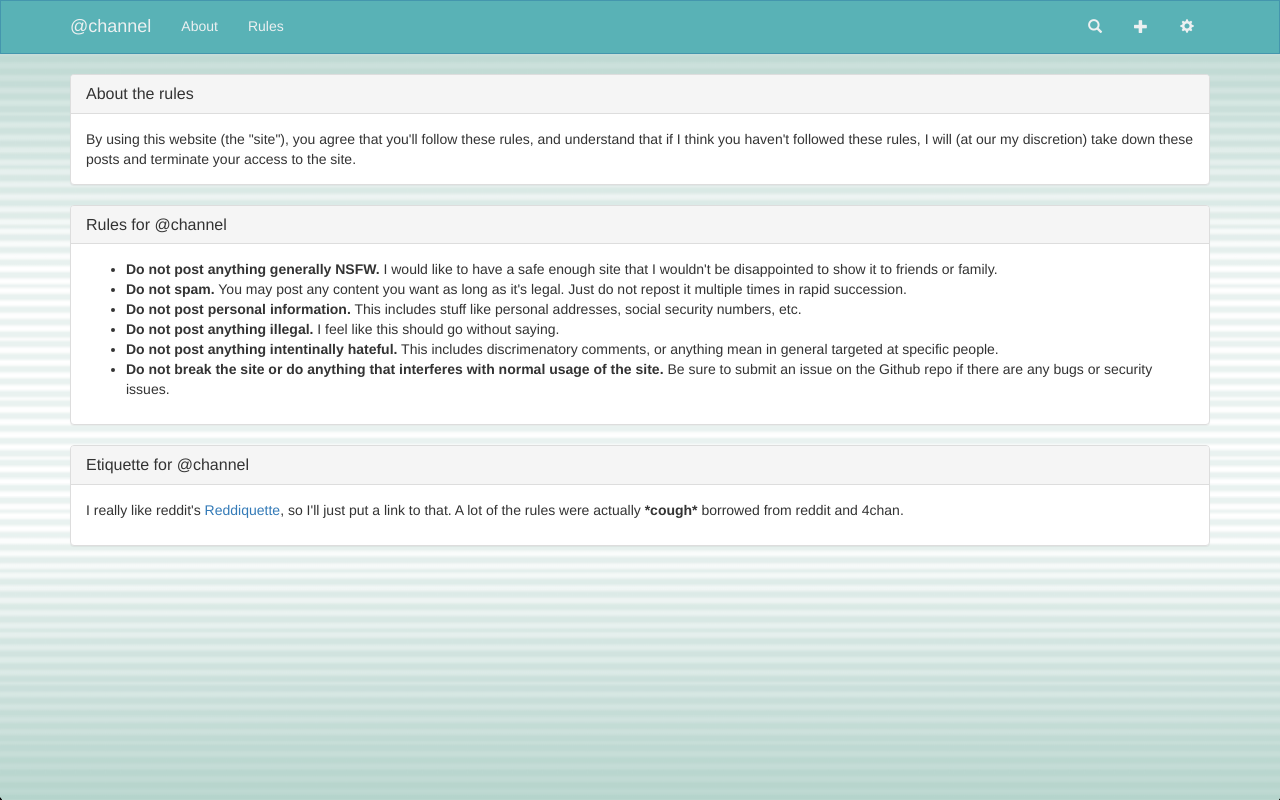
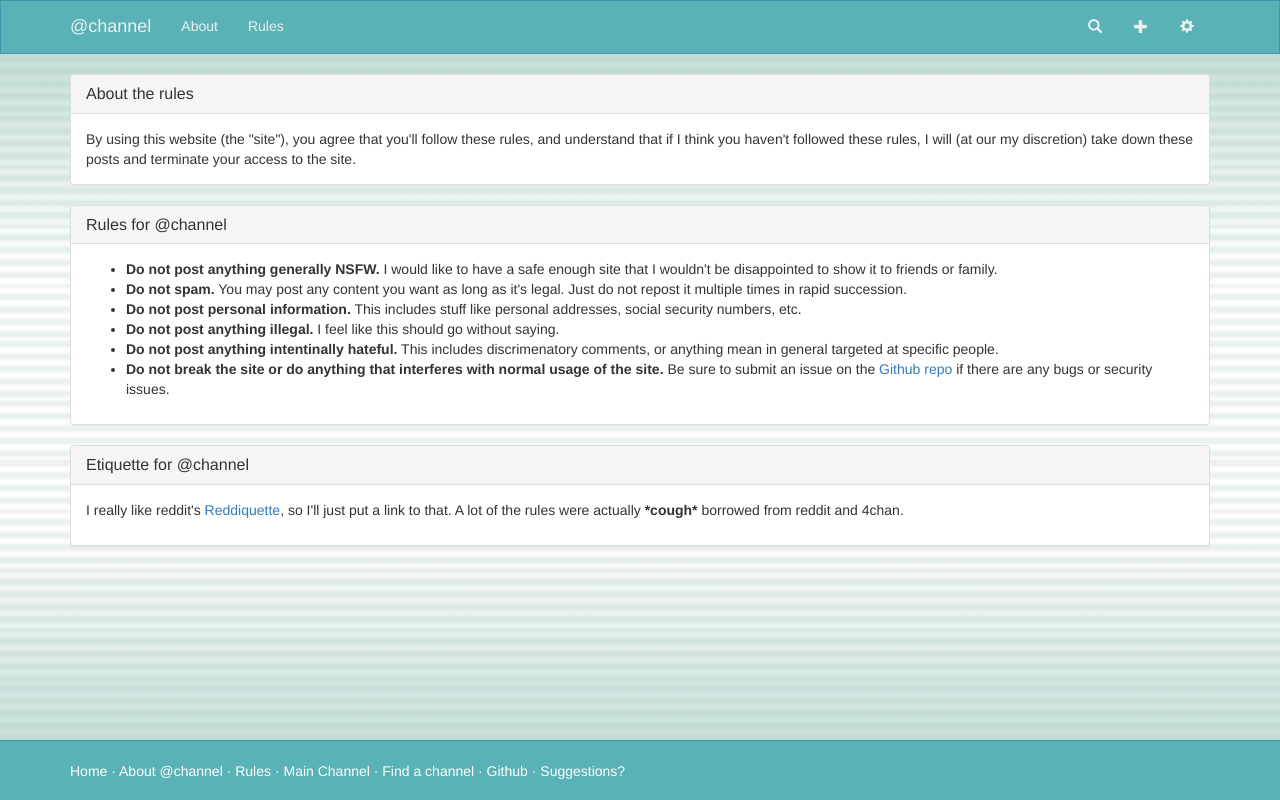
Before and after one commit to PiJoules/atchannel, a Flask app: page /rules.html in a window 1280 px wide. Run offline with Flask 2, Linux system fonts and the light colour scheme; data that the repository does not hold is empty; some libraries are stand-ins or nearby versions.

Commit message:
added footer

```diff
--- /dev/null
+++ b/static/css/footer.css
@@ -0,0 +1,32 @@
+
+html {
+	position: relative;
+	min-height: 100%;
+}
+
+body {
+	/* Margin bottom by footer height */
+  	margin-bottom: 100px;
+}
+
+.footer {
+	position: absolute;
+	bottom: 0;
+	width: 100%;
+	min-height: 60px;
+	padding-top: 20px;
+}
+
+.anime .footer {
+	background-color: #59b2b6;
+	border-top: 1px solid #4496ad;
+	color: white;
+}
+.anime .footer a {
+	color: white;
+}
+
+.vn .footer {
+	background-color: #f5f5f5;
+	border-top: 1px solid #e7e7e7;
+}
--- a/templates/about.html
+++ b/templates/about.html
@@ -15,6 +15,7 @@
         <link rel="stylesheet" type="text/css" href="//blueimp.github.io/Gallery/css/blueimp-gallery.min.css">
         <link rel="stylesheet" type="text/css" href="/static/css/bootstrap-image-gallery.min.css">
         <link rel="stylesheet" type="text/css" href="/static/css/navbar.css" />
+        <link rel="stylesheet" type="text/css" href="/static/css/footer.css" />
         <link rel="stylesheet" type="text/css" href="/static/css/about.css" />
     </head>
 
@@ -208,6 +209,9 @@
         </div>
 
 
+        {% include "footer.html" %}
+
+
         <script type="text/javascript" src="/static/js/jquery.min.js"></script>
         <script type="text/javascript" src="//maxcdn.bootstrapcdn.com/bootstrap/3.3.4/js/bootstrap.min.js"></script>
         <script type="text/javascript" src="//blueimp.github.io/Gallery/js/jquery.blueimp-gallery.min.js"></script>
--- /dev/null
+++ b/templates/footer.html
@@ -0,0 +1,13 @@
+<footer class="footer">
+	<div class="container">
+		<p>
+			<a href="/">Home</a> &middot;
+			<a href="/about.html">About @channel</a> &middot;
+			<a href="/rules.html">Rules</a> &middot;
+			<a href="/main">Main Channel</a> &middot;
+			<a href="/channels.html">Find a channel</a> &middot;
+			<a href="https://github.com/PiJoules/-channel">Github</a> &middot;
+			<a href="/Suggestions">Suggestions?</a>
+		</p>
+	</div>
+</footer>
--- a/templates/index.html
+++ b/templates/index.html
@@ -13,6 +13,7 @@
         <link rel="stylesheet" type="text/css" href="/static/css/bootstrap-markdown.min.css" />
         <link rel="stylesheet" type="text/css" href="//maxcdn.bootstrapcdn.com/font-awesome/4.3.0/css/font-awesome.min.css" />
         <link rel="stylesheet" type="text/css" href="/static/css/navbar.css" />
+        <link rel="stylesheet" type="text/css" href="/static/css/footer.css" />
         <link rel="stylesheet" type="text/css" href="/static/css/index.css" />
     </head>
 
@@ -89,6 +90,9 @@
         </div>
 
 
+        {% include "footer.html" %}
+
+
         <script type="text/javascript" src="/static/js/jquery.min.js"></script>
         <script type="text/javascript" src="//maxcdn.bootstrapcdn.com/bootstrap/3.3.4/js/bootstrap.min.js"></script>
         <script type="text/javascript" src="/static/js/bootstrap-switch.min.js"></script>
--- a/templates/rules.html
+++ b/templates/rules.html
@@ -13,6 +13,7 @@
         <link rel="stylesheet" type="text/css" href="/static/css/bootstrap-markdown.min.css" />
         <link rel="stylesheet" type="text/css" href="//maxcdn.bootstrapcdn.com/font-awesome/4.3.0/css/font-awesome.min.css" />
         <link rel="stylesheet" type="text/css" href="/static/css/navbar.css" />
+        <link rel="stylesheet" type="text/css" href="/static/css/footer.css" />
     </head>
 
     <body>
@@ -46,7 +47,7 @@
                                 <li><strong>Do not post personal information.</strong> This includes stuff like personal addresses, social security numbers, etc.</li>
                                 <li><strong>Do not post anything illegal.</strong> I feel like this should go without saying.</li>
                                 <li><strong>Do not post anything intentinally hateful.</strong> This includes discrimenatory comments, or anything mean in general targeted at specific people.</li>
-                                <li><strong>Do not break the site or do anything that interferes with normal usage of the site.</strong> Be sure to submit an issue on the Github repo if there are any bugs or security issues.</li>
+                                <li><strong>Do not break the site or do anything that interferes with normal usage of the site.</strong> Be sure to submit an issue on the <a target="_blank" href="https://github.com/PiJoules/-channel">Github repo</a> if there are any bugs or security issues.</li>
                             </ul>
                         </div>
                     </div>
@@ -69,6 +70,9 @@
         </div>
 
 
+        {% include "footer.html" %}
+
+
         <script type="text/javascript" src="/static/js/jquery.min.js"></script>
         <script type="text/javascript" src="//maxcdn.bootstrapcdn.com/bootstrap/3.3.4/js/bootstrap.min.js"></script>
         <script type="text/javascript" src="/static/js/bootstrap-switch.min.js"></script>
```
